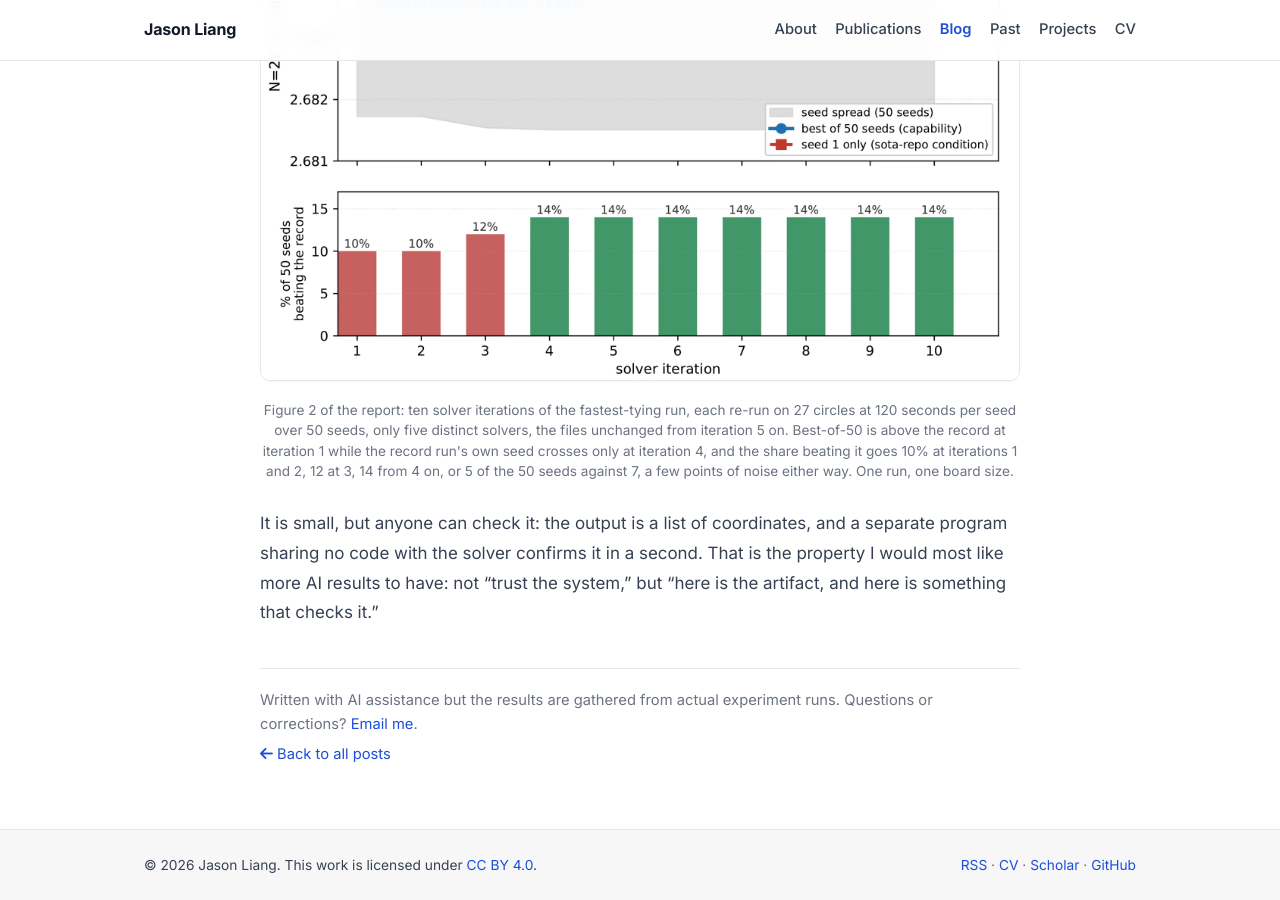
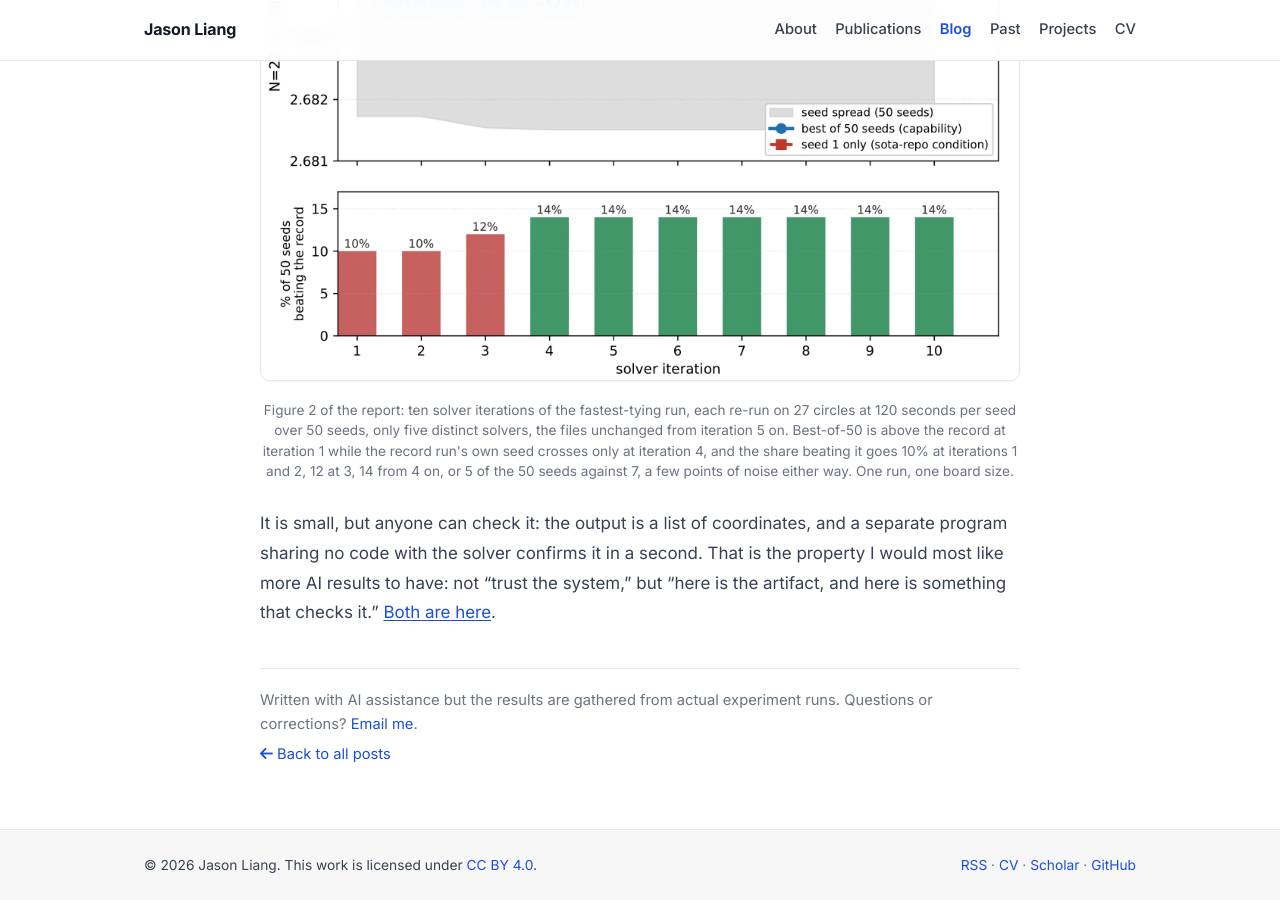
Before and after one commit to jasonzliang/jasonzliang.github.io, a Jekyll site: the page built from _posts/2026-08-04-circle-packing.md, in a window 1280 px wide and 900 px high, scrolled down 4632 px. Built offline with Jekyll 4.4.1, drawn with Linux system fonts in a browser that asks for light colours.

Commit message:
Link the public circle-packing-sota repo from both packing posts
Neither post linked the repo that holds the packings and the verifier,
which is odd given both rest their case on the artifacts being checkable
by anyone.

- circle-packing closes 'here is the artifact, and here is something that
  checks it.' That sentence now ends 'Both are here', linked. It is the
  post's whole argument, so it is the right place for it.
- packing-records describes 'a checker that shares no code with the
  solver' in its feasibility section; that phrase is now the link.

Repo confirmed public via the GitHub API (private: false) before linking,
and all five external URLs in the two posts re-checked at 200.

```diff
--- a/_posts/2026-08-04-circle-packing.md
+++ b/_posts/2026-08-04-circle-packing.md
@@ -177,4 +177,5 @@ Five qualifications:
 It is small, but anyone can check it: the output is a list of coordinates, and a
 separate program sharing no code with the solver confirms it in a second. That
 is the property I would most like more AI results to have: not "trust the
-system," but "here is the artifact, and here is something that checks it."
+system," but "here is the artifact, and here is something that checks it." [Both
+are here](https://github.com/jasonzliang/circle-packing-sota).
```
Also changed, not shown: _posts/2026-08-10-packing-records.md (+2 -1 lines).
